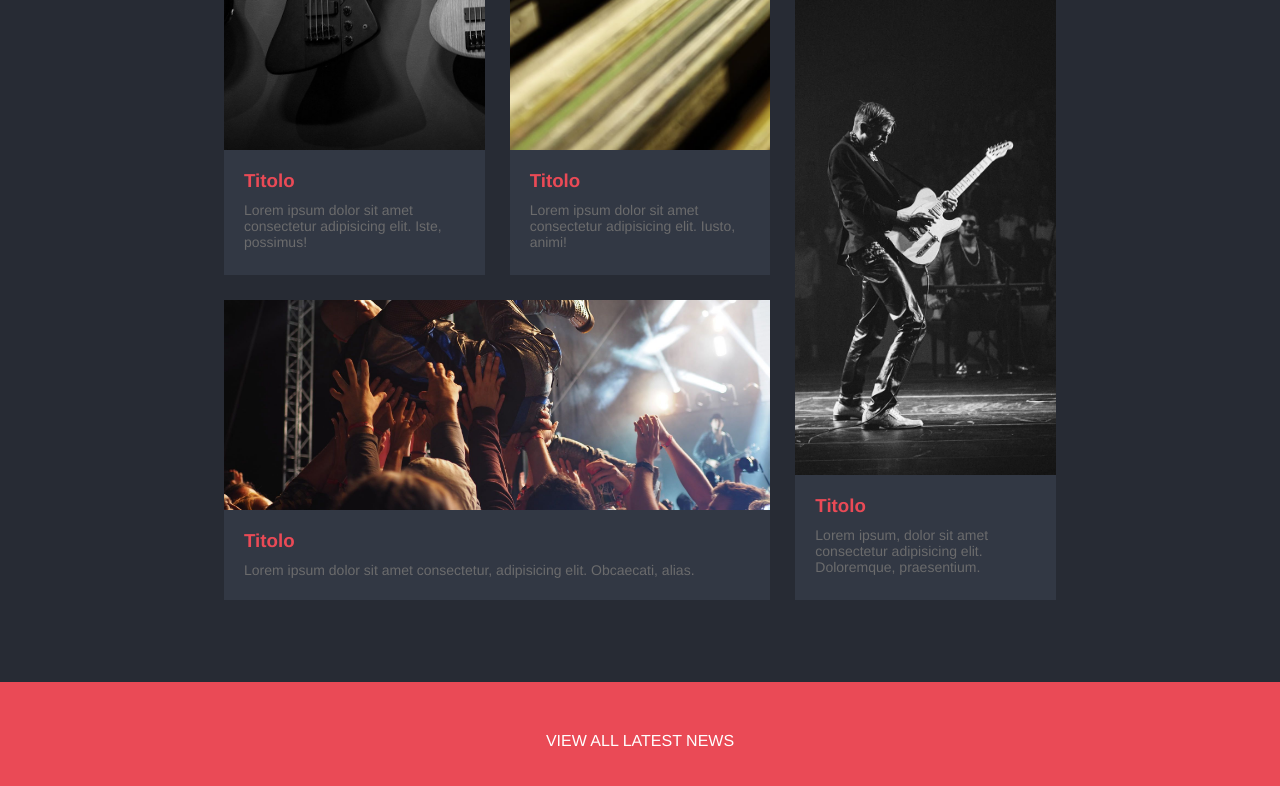
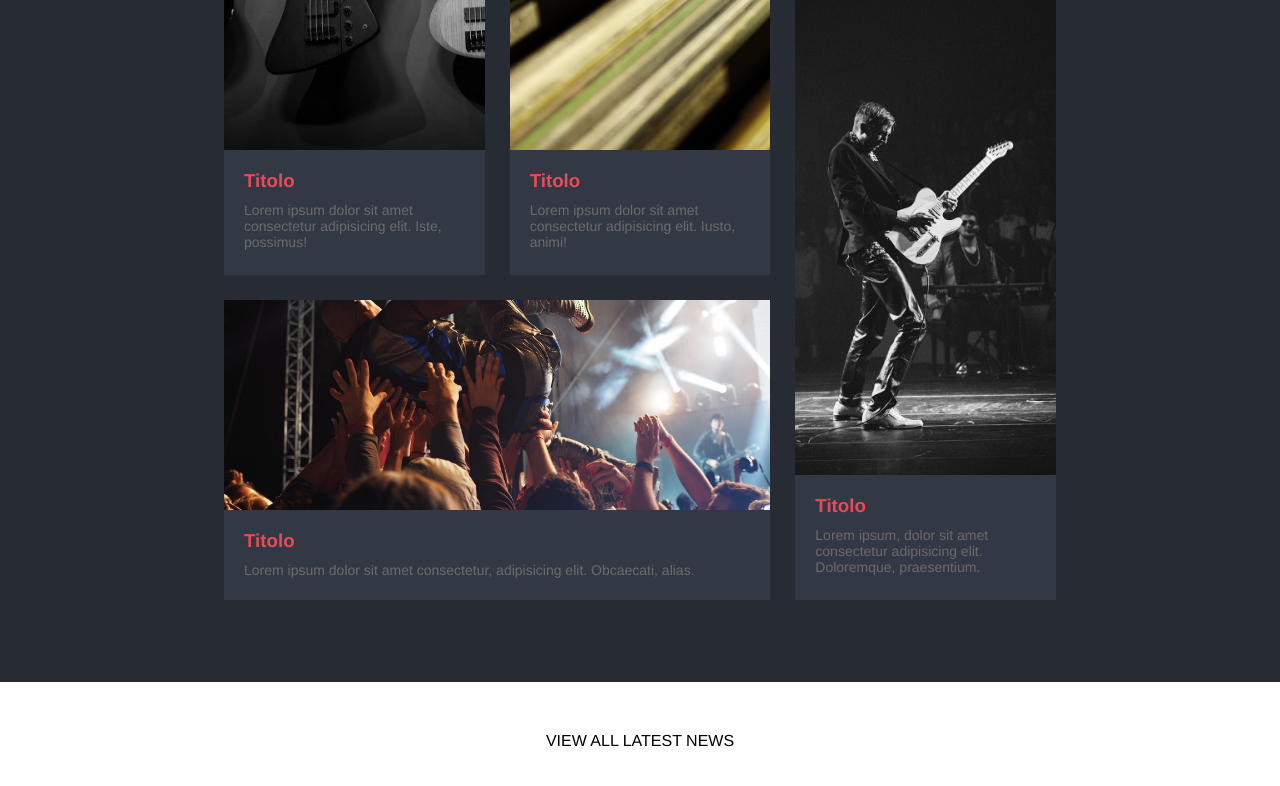
Before and after one commit to GiulianoPrimavera/proj-html-vuejs, a Vue app: page / in a window 1280 px wide. In both pictures the pointer is over the element "VIEW ALL LATEST NEWS". Shown: the part 2191-2977 px from the top of the page. Built offline with nearby package versions, Linux system fonts and the light colour scheme.

Commit message:
adds hover effect for the "view all" button

```diff
--- a/src/components/Main.vue
+++ b/src/components/Main.vue
@@ -94,7 +94,7 @@
 
       <!-- bottone "vedi tutte le news" (si ripete due volte) -->
       <div class="view_button">
-        <a href="#">VIEW ALL LATEST NEWS</a>
+        <a href="#"><p>VIEW ALL LATEST NEWS</p></a>
       </div>
     </div>
 
--- a/src/styles/main.scss
+++ b/src/styles/main.scss
@@ -119,5 +119,13 @@
         right: 0;
         padding: 50px 0;
         text-align: center;
+        transition: .3s;
+
+        &:hover{
+            p{
+                color: black;
+            }
+            background-color: white;
+        }
     }
 }
```
